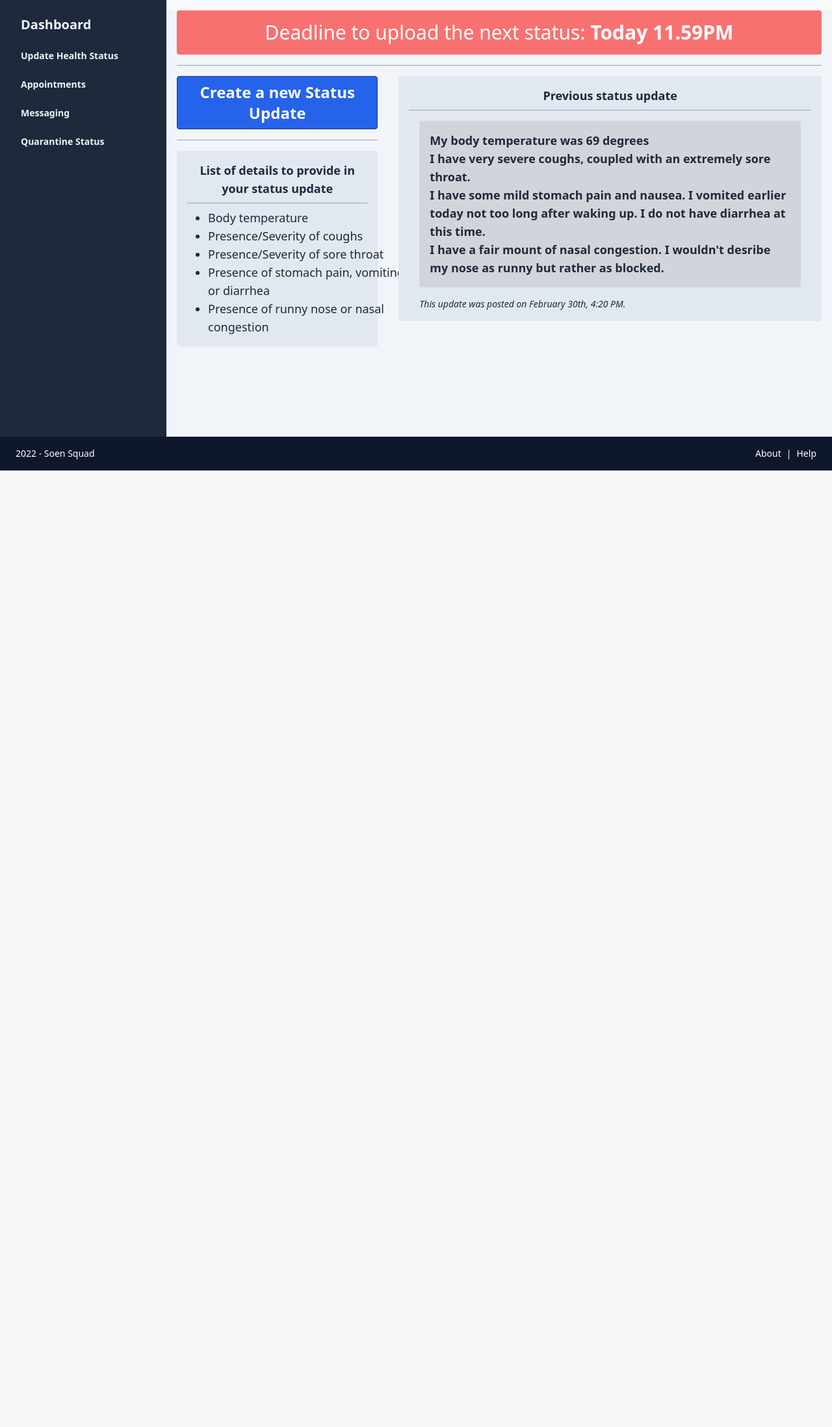
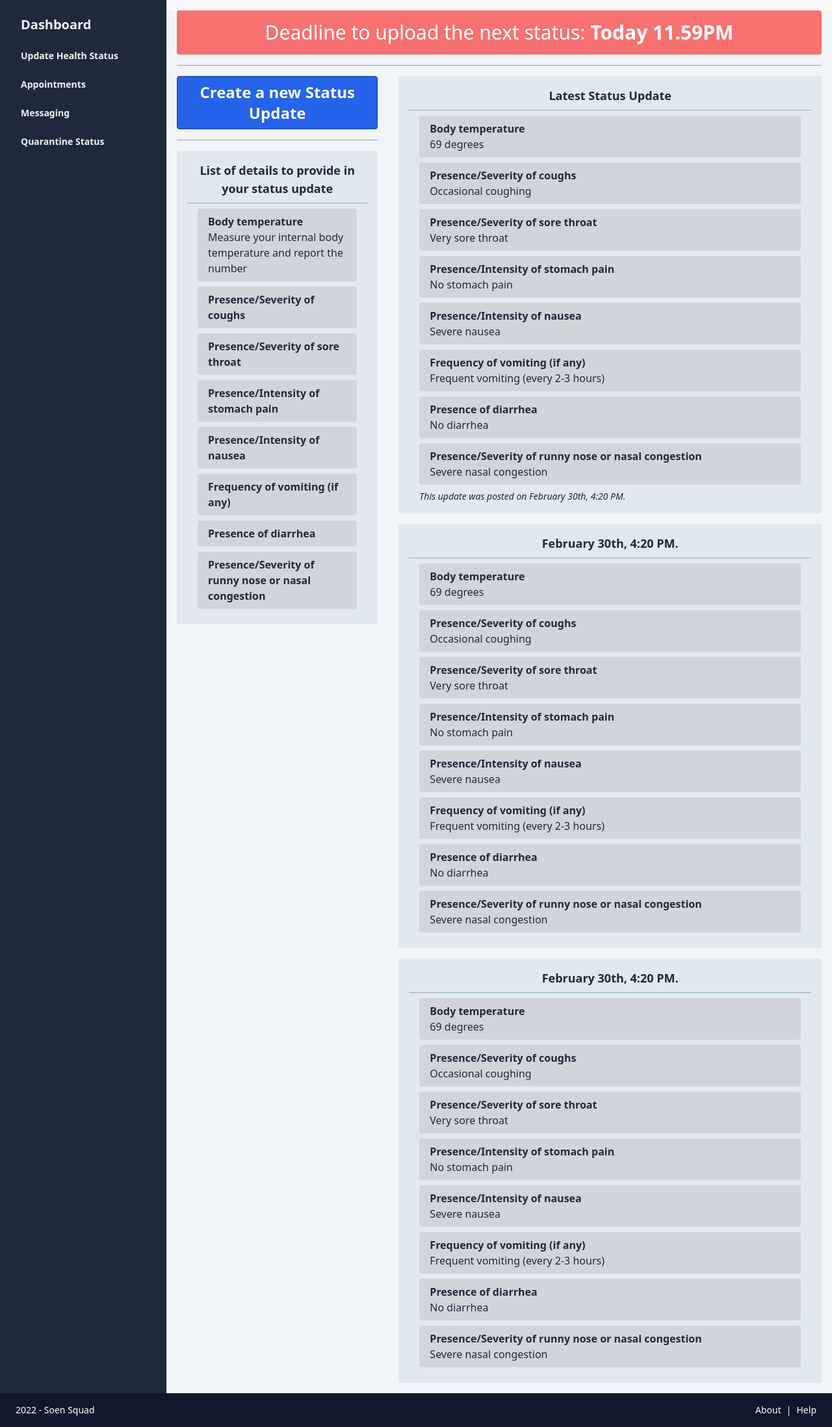
Before and after one commit to srauph/Covigo, a Django app: page /health_status/ in a window 1280 px wide. Shown: the part 76-2272 px from the top of the page at 65% size. Before the commit the page ends 800 px from the top, so only its background shows below. Run offline with Django 4.2, Linux system fonts and the light colour scheme; some libraries are stand-ins or nearby versions.

Commit message:
touched up health status ui

```diff
--- a/health_status/templates/health_status/index.html
+++ b/health_status/templates/health_status/index.html
@@ -15,38 +15,81 @@
                     </button>
                 </div>
                 <hr class="mx-4 border-slate-400">
-
-                <div>
-                    <div class="block m-4 p-4 rounded bg-slate-200 text-slate-800 text-center text-lg font-semibold">
-                        <h3>List of details to provide in your status update</h3>
+                <div class="block m-4 p-4 rounded bg-slate-200 text-slate-800 text-center">
+                    <h2 class="text-lg font-semibold">List of details to provide in your status update</h2>
                     <hr class="my-2 border-slate-400">
-                        <div class="text-left text-lg font-normal xl:w-96">
-                            <ul class="px-8 list-disc">
-                                <li>Body temperature</li>
-                                <li>Presence/Severity of coughs</li>
-                                <li>Presence/Severity of sore throat</li>
-                                <li>Presence of stomach pain, vomiting, or diarrhea</li>
-                                <li>Presence of runny nose or nasal congestion</li>
-                            </ul>
+                    <div class="block mx-4 px-4 my-2 py-2 rounded bg-gray-300 text-left text-md">
+                        <h3 class="font-semibold">Body temperature</h3>
+                        <p>Measure your internal body temperature and report the number</p>
+                    </div>
+                    <div class="block mx-4 px-4 my-2 py-2 rounded bg-gray-300 text-left text-md">
+                        <h3 class="font-semibold">Presence/Severity of coughs</h3>
+                    </div>
+                    <div class="block mx-4 px-4 my-2 py-2 rounded bg-gray-300 text-left text-md">
+                        <h3 class="font-semibold">Presence/Severity of sore throat</h3>
+                    </div>
+                    <div class="block mx-4 px-4 my-2 py-2 rounded bg-gray-300 text-left text-md">
+                        <h3 class="font-semibold">Presence/Intensity of stomach pain</h3>
+                    </div>
+                    <div class="block mx-4 px-4 my-2 py-2 rounded bg-gray-300 text-left text-md">
+                        <h3 class="font-semibold">Presence/Intensity of nausea</h3>
+                    </div>
+                    <div class="block mx-4 px-4 my-2 py-2 rounded bg-gray-300 text-left text-md">
+                        <h3 class="font-semibold">Frequency of vomiting (if any)</h3>
+                    </div>
+                    <div class="block mx-4 px-4 my-2 py-2 rounded bg-gray-300 text-left text-md">
+                        <h3 class="font-semibold">Presence of diarrhea</h3>
+                    </div>
+                    <div class="block mx-4 px-4 my-2 py-2 rounded bg-gray-300 text-left text-md">
+                        <h3 class="font-semibold">Presence/Severity of runny nose or nasal congestion</h3>
                     </div>
                 </div>
             </div>
+            <div class="grow w-full xl:w-2/3">
+                <div class="w-full">
+                    <div class="block m-4 p-4 rounded bg-slate-200 text-slate-800 text-center">
+                        <h3 class="text-lg font-semibold">Latest Status Update</h3>
+                        <hr class="my-2 border-slate-400">
+                        <div class="block mx-4 px-4 my-2 py-2 rounded bg-gray-300 text-left text-md">
+                            <h3 class="font-semibold">Body temperature</h3>
+                            <p>69 degrees</p>
                         </div>
-            <div class="grow min-h-full w-full xl:w-2/3">
-                <div class="block m-4 p-4 rounded bg-slate-200 text-slate-800 text-center text-lg font-semibold">
-                    <h3>Previous status update</h3>
-                    <hr class="my-2 border-slate-400">
-                    <div class="block m-4 p-4 rounded bg-gray-300 text-left text-md font-semibold">
-                        <p>My body temperature was 69 degrees</p>
-                        <p>I have very severe coughs, coupled with an extremely sore throat.</p>
-                        <p>I have some mild stomach pain and nausea. I vomited earlier today not too long after waking up. I do not have diarrhea at this time.</p>
-                        <p>I have a fair mount of nasal congestion. I wouldn't desribe my nose as runny but rather as blocked.</p>
+                        <div class="block mx-4 px-4 my-2 py-2 rounded bg-gray-300 text-left text-md">
+                            <h3 class="font-semibold">Presence/Severity of coughs</h3>
+                            <p>Occasional coughing</p>
+                        </div>
+                        <div class="block mx-4 px-4 my-2 py-2 rounded bg-gray-300 text-left text-md">
+                            <h3 class="font-semibold">Presence/Severity of sore throat</h3>
+                            <p>Very sore throat</p>
+                        </div>
+                        <div class="block mx-4 px-4 my-2 py-2 rounded bg-gray-300 text-left text-md">
+                            <h3 class="font-semibold">Presence/Intensity of stomach pain</h3>
+                            <p>No stomach pain</p>
+                        </div>
+                        <div class="block mx-4 px-4 my-2 py-2 rounded bg-gray-300 text-left text-md">
+                            <h3 class="font-semibold">Presence/Intensity of nausea</h3>
+                            <p>Severe nausea</p>
+                        </div>
+                        <div class="block mx-4 px-4 my-2 py-2 rounded bg-gray-300 text-left text-md">
+                            <h3 class="font-semibold">Frequency of vomiting (if any)</h3>
+                            <p>Frequent vomiting (every 2-3 hours)</p>
+                        </div>
+                        <div class="block mx-4 px-4 my-2 py-2 rounded bg-gray-300 text-left text-md">
+                            <h3 class="font-semibold">Presence of diarrhea</h3>
+                            <p>No diarrhea</p>
+                        </div>
+                        <div class="block mx-4 px-4 my-2 py-2 rounded bg-gray-300 text-left text-md">
+                            <h3 class="font-semibold">Presence/Severity of runny nose or nasal congestion</h3>
+                            <p>Severe nasal congestion</p>
                         </div>
                         <div class="text-left italic font-normal text-sm px-4">
                             This update was posted on February 30th, 4:20 PM.
                         </div>
                     </div>
                 </div>
+                {% include './status-card.html' %}
+                {% include './status-card.html' %}
+            </div>
         </div>
     </div>
 {% endblock %}
--- /dev/null
+++ b/health_status/templates/health_status/status-card.html
@@ -0,0 +1,38 @@
+<div class="w-full">
+    <div class="block m-4 p-4 rounded bg-slate-200 text-slate-800 text-center">
+        <h3 class="text-lg font-semibold">February 30th, 4:20 PM.</h3>
+        <hr class="my-2 border-slate-400">
+        <div class="block mx-4 px-4 my-2 py-2 rounded bg-gray-300 text-left text-md">
+            <h3 class="font-semibold">Body temperature</h3>
+            <p>69 degrees</p>
+        </div>
+        <div class="block mx-4 px-4 my-2 py-2 rounded bg-gray-300 text-left text-md">
+            <h3 class="font-semibold">Presence/Severity of coughs</h3>
+            <p>Occasional coughing</p>
+        </div>
+        <div class="block mx-4 px-4 my-2 py-2 rounded bg-gray-300 text-left text-md">
+            <h3 class="font-semibold">Presence/Severity of sore throat</h3>
+            <p>Very sore throat</p>
+        </div>
+        <div class="block mx-4 px-4 my-2 py-2 rounded bg-gray-300 text-left text-md">
+            <h3 class="font-semibold">Presence/Intensity of stomach pain</h3>
+            <p>No stomach pain</p>
+        </div>
+        <div class="block mx-4 px-4 my-2 py-2 rounded bg-gray-300 text-left text-md">
+            <h3 class="font-semibold">Presence/Intensity of nausea</h3>
+            <p>Severe nausea</p>
+        </div>
+        <div class="block mx-4 px-4 my-2 py-2 rounded bg-gray-300 text-left text-md">
+            <h3 class="font-semibold">Frequency of vomiting (if any)</h3>
+            <p>Frequent vomiting (every 2-3 hours)</p>
+        </div>
+        <div class="block mx-4 px-4 my-2 py-2 rounded bg-gray-300 text-left text-md">
+            <h3 class="font-semibold">Presence of diarrhea</h3>
+            <p>No diarrhea</p>
+        </div>
+        <div class="block mx-4 px-4 my-2 py-2 rounded bg-gray-300 text-left text-md">
+            <h3 class="font-semibold">Presence/Severity of runny nose or nasal congestion</h3>
+            <p>Severe nasal congestion</p>
+        </div>
+    </div>
+</div>
```
Also changed, not shown: theme/static/css/dist/styles.css (+20 -111 lines). Lines whose indentation alone changed are shown as unchanged.
